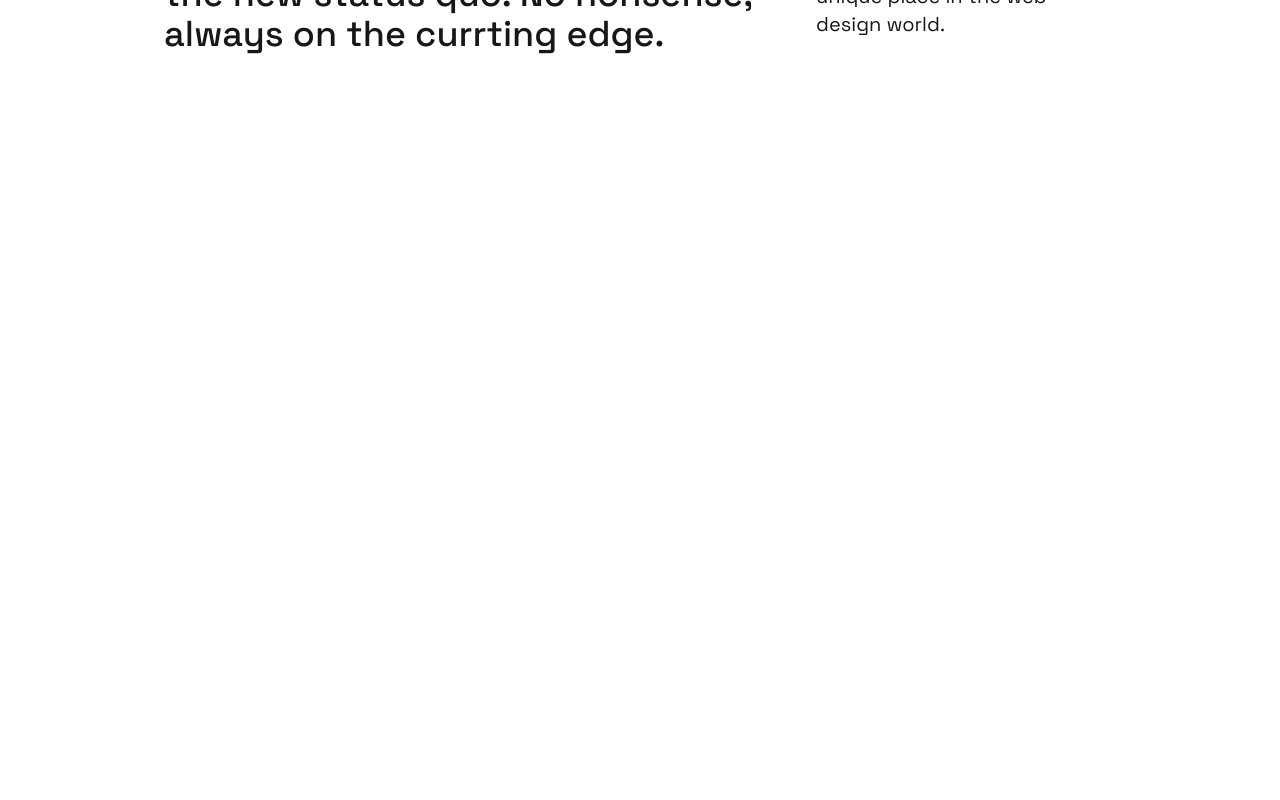
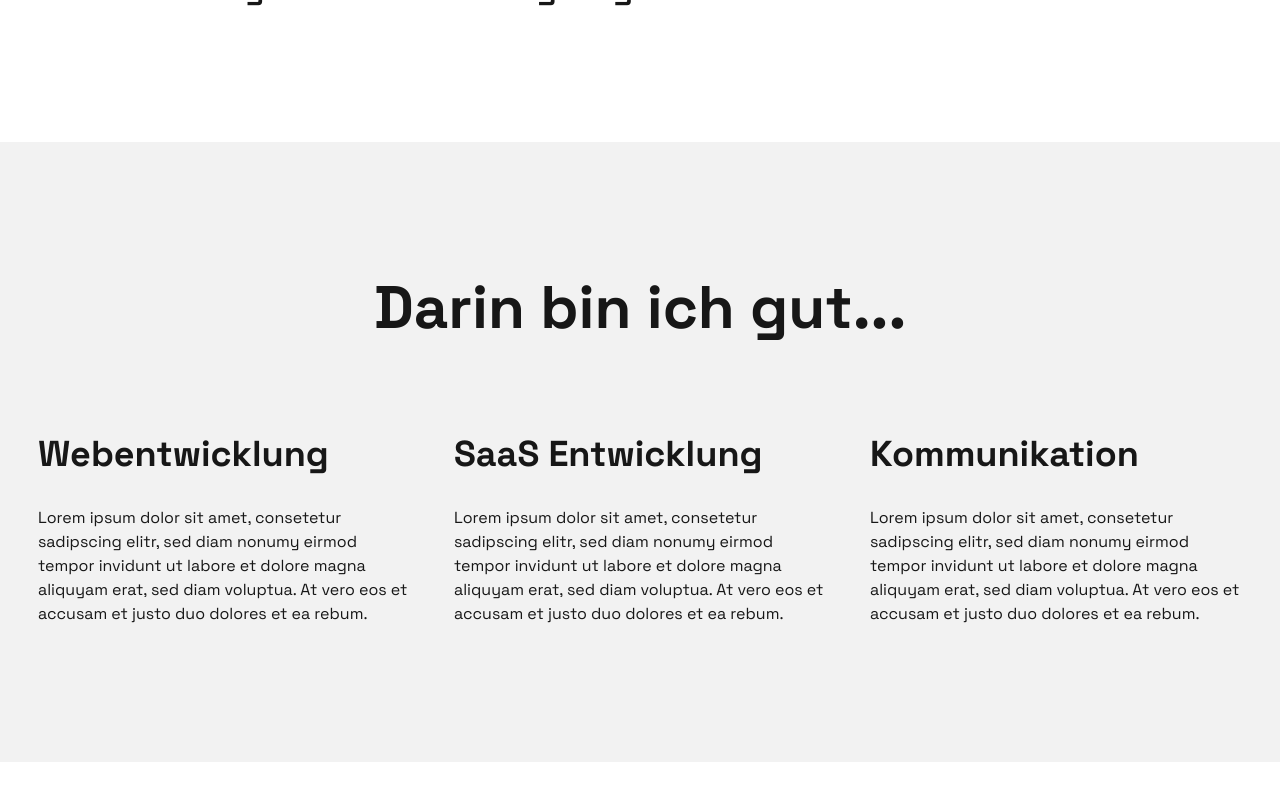
Before and after one commit to MrDigii/portfolio-web, a Next.js app: page / in a window 1280 px wide. Shown: the part 1030-1830 px from the top of the page. Built offline with nearby package versions, Linux system fonts and the light colour scheme.

Commit message:
feat: adding skills section (WIP)

```diff
--- a/app/globals.css
+++ b/app/globals.css
@@ -164,7 +164,7 @@ body {
 }
 
 @utility section-spacing {
-    @apply py-24;
+    @apply py-20 md:py-34;
 
     section[data-bg-ident='light'] + &[data-bg-ident='light'] {
         @apply !pt-0;
--- a/app/page.tsx
+++ b/app/page.tsx
@@ -2,6 +2,7 @@ import Intro from '@/components/sections/Intro';
 import * as Layout from '@/components/blocks/Layout';
 import Navigation from '@/components/blocks/Navigation';
 import TwoUp from '@/components/sections/TwoUp';
+import Skills from '@/components/sections/Skills';
 
 export default function Home() {
     return (
@@ -31,6 +32,25 @@ export default function Home() {
                 <TwoUp
                     text="Helping brands to stand out in the digital era. Togethcer we will set the new status quo. No nonsense, always on the currting edge."
                     aside="The combination of my passion for design, code & interaction positions me in a unique place in the web design world."
+                    className="pt-0 md:pt-12"
+                />
+                <Skills
+                    background="medium"
+                    title="Darin bin ich gut..."
+                    items={[
+                        {
+                            title: 'Webentwicklung',
+                            text: 'Lorem ipsum dolor sit amet, consetetur sadipscing elitr, sed diam nonumy eirmod tempor invidunt ut labore et dolore magna aliquyam erat, sed diam voluptua. At vero eos et accusam et justo duo dolores et ea rebum.',
+                        },
+                        {
+                            title: 'SaaS Entwicklung',
+                            text: 'Lorem ipsum dolor sit amet, consetetur sadipscing elitr, sed diam nonumy eirmod tempor invidunt ut labore et dolore magna aliquyam erat, sed diam voluptua. At vero eos et accusam et justo duo dolores et ea rebum.',
+                        },
+                        {
+                            title: 'Kommunikation',
+                            text: 'Lorem ipsum dolor sit amet, consetetur sadipscing elitr, sed diam nonumy eirmod tempor invidunt ut labore et dolore magna aliquyam erat, sed diam voluptua. At vero eos et accusam et justo duo dolores et ea rebum.',
+                        },
+                    ]}
                 />
                 <div className="absolute -bottom-32 left-0 h-32 w-full bg-wave-reverse" />
             </Layout.Main>
--- a/components/base/Section.tsx
+++ b/components/base/Section.tsx
@@ -7,14 +7,16 @@ const Section: FC<{
     addSeperation?: boolean;
     background?: BgMode;
     children?: ReactNode;
-}> = ({ addSeperation, background = 'light', children }) => {
+    className?: string;
+}> = ({ addSeperation, background = 'light', children, className }) => {
     return (
         <section
             data-bg-ident={background}
             className={cn(
                 'bg-background',
                 addSeperation && 'section-spacing',
-                background === 'medium' && 'bg-medium'
+                background === 'medium' && 'bg-medium',
+                className
             )}
         >
             {children}
--- a/components/sections/Intro.tsx
+++ b/components/sections/Intro.tsx
@@ -14,7 +14,7 @@ const Intro: FC<{
     return (
         <section
             className={cn(
-                'flex flex-col-reverse md:flex-row items-center justify-center gap-10 text-foreground',
+                'flex flex-col-reverse md:flex-row items-center justify-center gap-6 md:gap-10 text-foreground',
                 isInverted && 'text-white',
                 className
             )}
--- /dev/null
+++ b/components/sections/Skills.tsx
@@ -0,0 +1,58 @@
+import { FC } from 'react';
+import Section, { BgMode } from '../base/Section';
+import Wrapper from '../base/Wrapper';
+import { cn } from '@/lib/utils';
+import Heading from '../typography/Heading';
+import { isValidArray } from '@/lib/arrays';
+
+export interface Skill {
+    title?: string;
+    text?: string;
+}
+
+const Skills: FC<{ title?: string; items?: Skill[]; background?: BgMode }> = ({
+    title,
+    items,
+    background,
+}) => {
+    return (
+        <Section addSeperation background={background}>
+            <Wrapper spacing="default" className="space-y-24">
+                {title && (
+                    <Heading size="heading-1" className="text-center">
+                        {title}
+                    </Heading>
+                )}
+                {isValidArray(items, false) && (
+                    <ul
+                        aria-label="Skill list"
+                        className="flex flex-wrap flex-col justify-center md:flex-row gap-11"
+                    >
+                        {items.map((item, i) => (
+                            <li
+                                key={i}
+                                className="space-y-8 flex-[0_0_48%] xl:flex-[0_0_30%] xl:min-w-92.5"
+                            >
+                                {item.title && (
+                                    <Heading size="heading-3">
+                                        {item.title}
+                                    </Heading>
+                                )}
+                                {item.text && (
+                                    <p
+                                        className="font-sans font-normal text-base"
+                                        dangerouslySetInnerHTML={{
+                                            __html: item.text,
+                                        }}
+                                    />
+                                )}
+                            </li>
+                        ))}
+                    </ul>
+                )}
+            </Wrapper>
+        </Section>
+    );
+};
+
+export default Skills;
--- a/components/sections/TwoUp.tsx
+++ b/components/sections/TwoUp.tsx
@@ -3,13 +3,14 @@ import Section, { BgMode } from '../base/Section';
 import Wrapper from '../base/Wrapper';
 import { cn } from '@/lib/utils';
 
-const TwoUp: FC<{ text?: string; aside?: string; background?: BgMode }> = ({
-    text,
-    aside,
-    background,
-}) => {
+const TwoUp: FC<{
+    text?: string;
+    aside?: string;
+    background?: BgMode;
+    className?: string;
+}> = ({ text, aside, background, className }) => {
     return (
-        <Section addSeperation background={background}>
+        <Section addSeperation background={background} className={className}>
             <Wrapper spacing="big" className="flex justify-center pt-7">
                 <div
                     className={cn(
--- /dev/null
+++ b/components/typography/Heading.tsx
@@ -0,0 +1,36 @@
+import { cn } from '@/lib/utils';
+import { cva } from 'class-variance-authority';
+import { FC, ReactNode } from 'react';
+
+const headingVariants = cva('font-sans font-bold text-foreground', {
+    variants: {
+        size: {
+            'heading-1': 'text-5xl md:text-6xl',
+            'heading-2': 'text-4xl md:text-5xl',
+            'heading-3': 'text-3xl md:text-4xl',
+        },
+    },
+    defaultVariants: {
+        size: 'heading-2',
+    },
+});
+
+export type HeadingTag = 'h1' | 'h2' | 'h3' | 'h4' | 'h5' | 'h6';
+export type HeadingSize = 'heading-1' | 'heading-2' | 'heading-3';
+
+const Heading: FC<{
+    titleTag?: HeadingTag;
+    size?: HeadingSize;
+    className?: string;
+    children?: ReactNode;
+}> = ({ titleTag = 'h2', size = 'heading-2', className, children }) => {
+    const HeadingTag = titleTag || 'h2';
+
+    return (
+        <HeadingTag className={cn(headingVariants({ size }), className)}>
+            {children}
+        </HeadingTag>
+    );
+};
+
+export default Heading;
```
